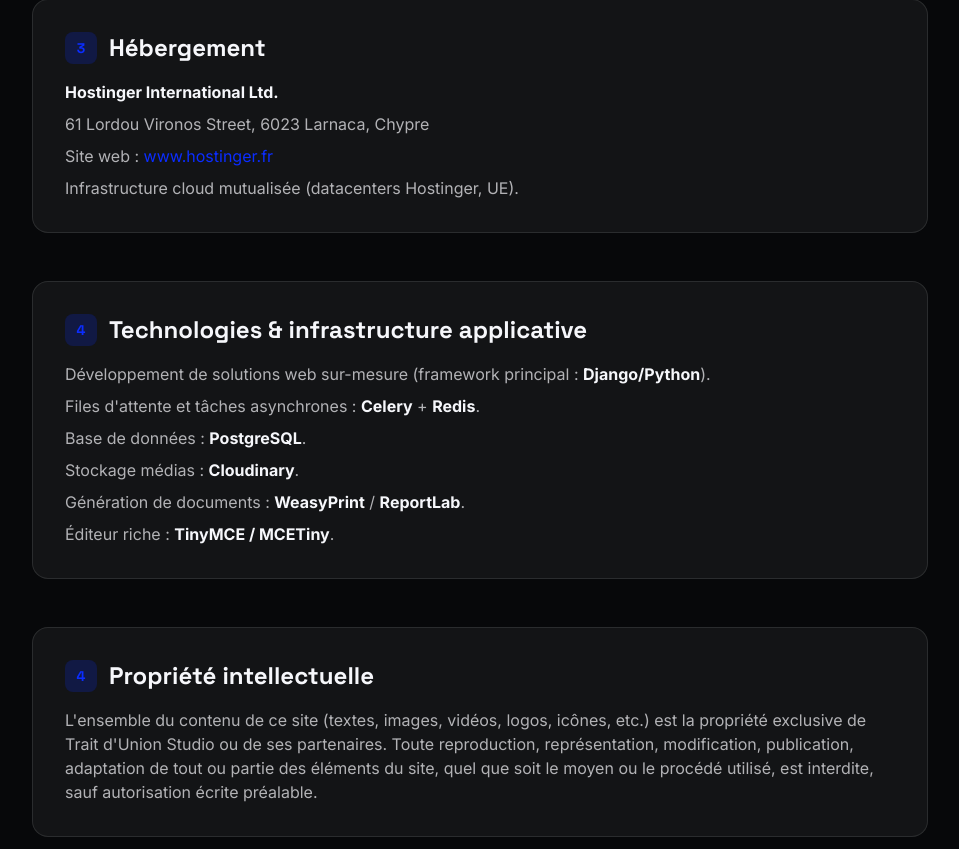
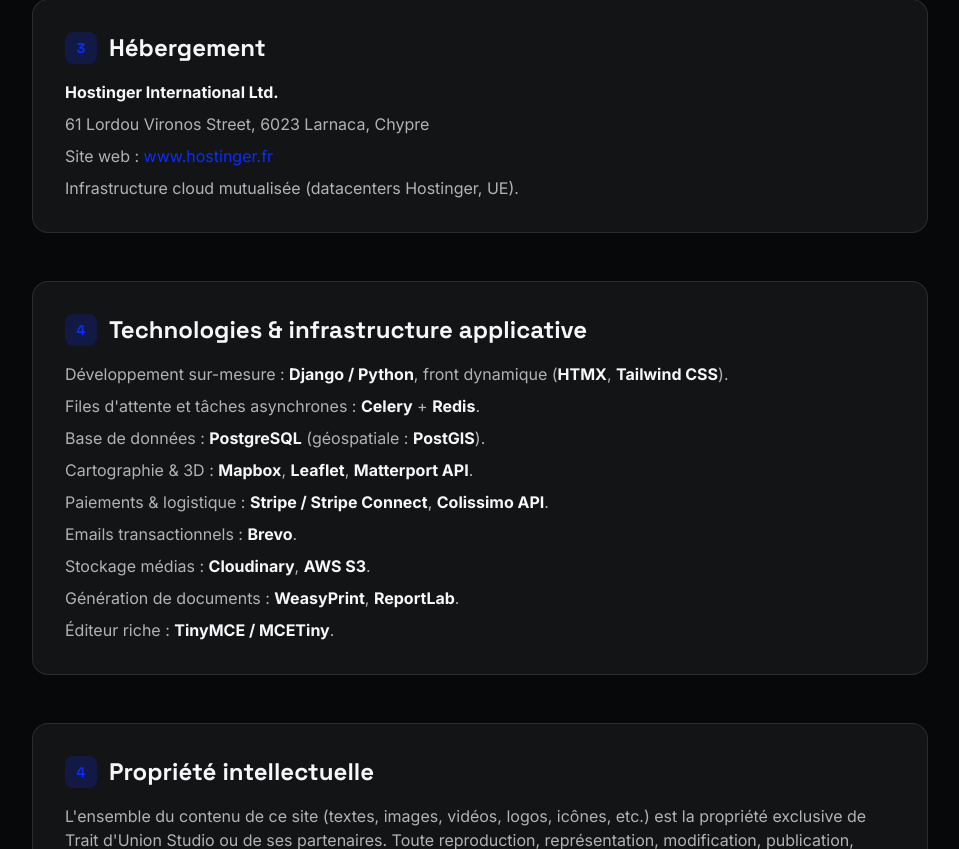
Before and after one commit to beaudelaire1/trait-d-union, a Django app: page /legal/ in a window 1280 px wide. Shown: the part 877-1726 px from the top of the page, without its empty margins (160-1119 px from the left). Run offline with Django 5.2, Linux system fonts and the light colour scheme; some libraries are stand-ins or nearby versions.

Commit message:
chore(legal): enrich stack list (Stripe, S3, Mapbox...) and JSON-LD knowsAbout

```diff
--- a/apps/pages/templates/pages/legal.html
+++ b/apps/pages/templates/pages/legal.html
@@ -70,11 +70,14 @@
                     Technologies & infrastructure applicative
                 </h2>
                 <div class="text-tus-white/70 space-y-2">
-                    <p>Développement de solutions web sur-mesure (framework principal : <strong class="text-tus-white">Django/Python</strong>).</p>
+                    <p>Développement sur-mesure : <strong class="text-tus-white">Django / Python</strong>, front dynamique (<strong class="text-tus-white">HTMX</strong>, <strong class="text-tus-white">Tailwind CSS</strong>).</p>
                     <p>Files d'attente et tâches asynchrones : <strong class="text-tus-white">Celery</strong> + <strong class="text-tus-white">Redis</strong>.</p>
-                    <p>Base de données : <strong class="text-tus-white">PostgreSQL</strong>.</p>
-                    <p>Stockage médias : <strong class="text-tus-white">Cloudinary</strong>.</p>
-                    <p>Génération de documents : <strong class="text-tus-white">WeasyPrint</strong> / <strong class="text-tus-white">ReportLab</strong>.</p>
+                    <p>Base de données : <strong class="text-tus-white">PostgreSQL</strong> (géospatiale : <strong class="text-tus-white">PostGIS</strong>).</p>
+                    <p>Cartographie & 3D : <strong class="text-tus-white">Mapbox</strong>, <strong class="text-tus-white">Leaflet</strong>, <strong class="text-tus-white">Matterport API</strong>.</p>
+                    <p>Paiements & logistique : <strong class="text-tus-white">Stripe / Stripe Connect</strong>, <strong class="text-tus-white">Colissimo API</strong>.</p>
+                    <p>Emails transactionnels : <strong class="text-tus-white">Brevo</strong>.</p>
+                    <p>Stockage médias : <strong class="text-tus-white">Cloudinary</strong>, <strong class="text-tus-white">AWS S3</strong>.</p>
+                    <p>Génération de documents : <strong class="text-tus-white">WeasyPrint</strong>, <strong class="text-tus-white">ReportLab</strong>.</p>
                     <p>Éditeur riche : <strong class="text-tus-white">TinyMCE / MCETiny</strong>.</p>
                 </div>
             </section>
--- a/templates/partials/schema_org.html
+++ b/templates/partials/schema_org.html
@@ -46,11 +46,20 @@ Include in base.html within <head> tag
         "Celery",
         "Redis",
         "Cloudinary",
+        "AWS S3",
         "WeasyPrint",
         "ReportLab",
         "TinyMCE",
         "HTMX",
-        "Tailwind CSS"
+        "Tailwind CSS",
+        "Stripe",
+        "Stripe Connect",
+        "Brevo",
+        "Mapbox",
+        "Leaflet",
+        "PostGIS",
+        "Matterport API",
+        "Colissimo API"
     ],
     "areaServed": [
         {
```
